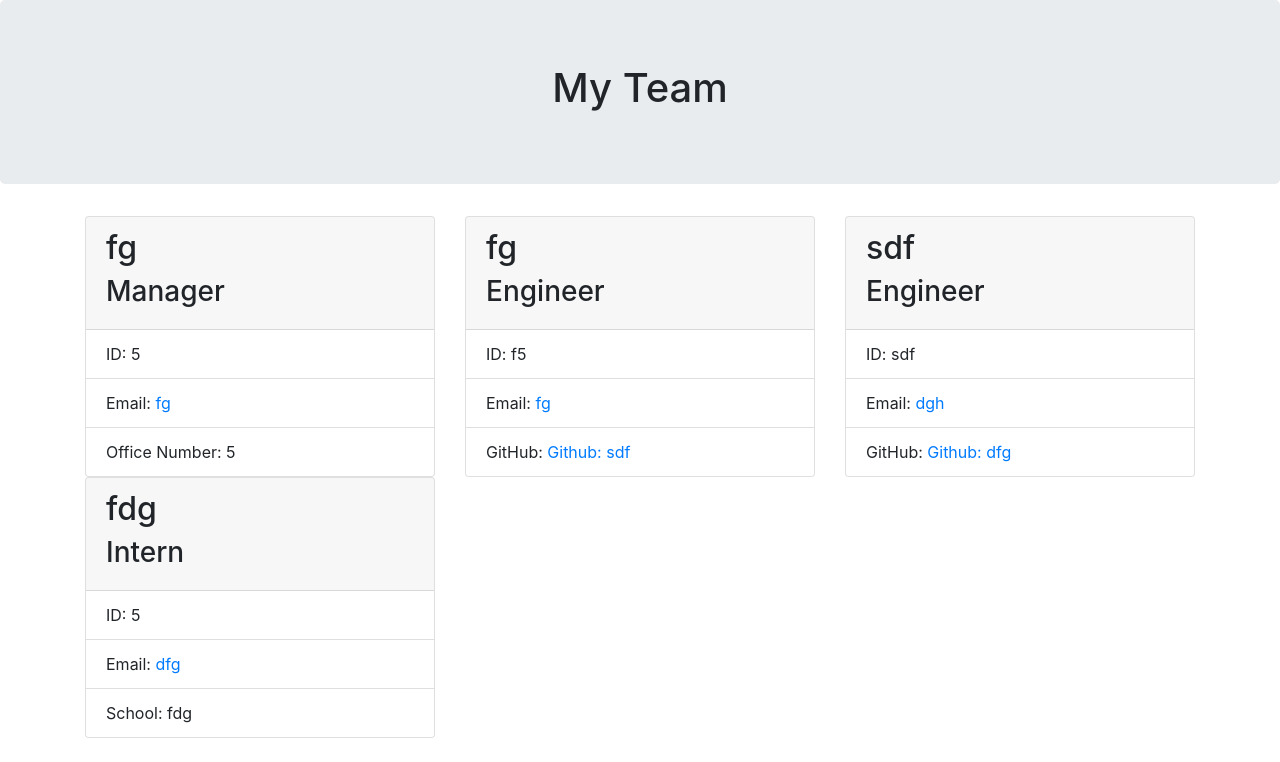
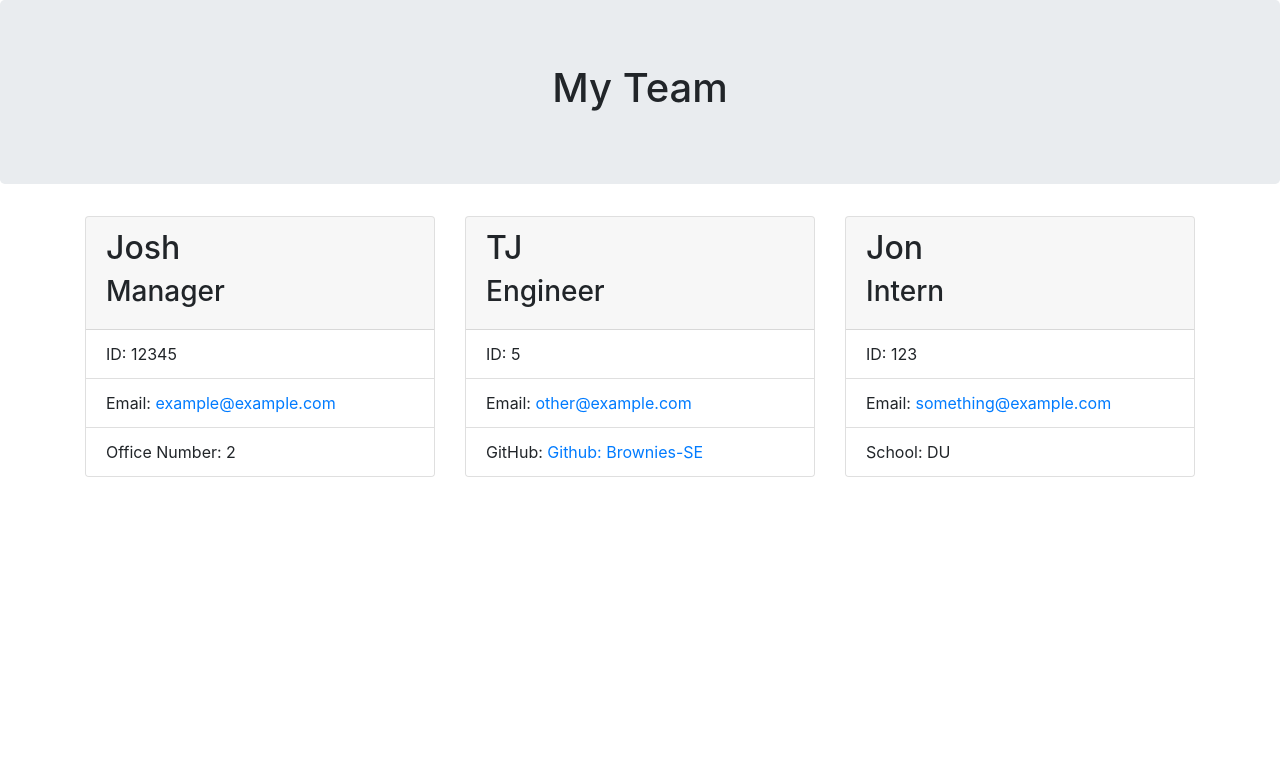
Before and after one commit to Brownies-SE/Team-Profile-Generator, a website: page index.html in a window 1280 px wide. Drawn offline with nearby package versions, Linux system fonts and the light colour scheme.

Commit message:
Created the new index file from the users input

```diff
--- a/index.html
+++ b/index.html
@@ -22,13 +22,13 @@
   <div class="col-md-6 col-lg-4">
   <div class="card">
     <div class="card-header">
-      <h2>fg</h2>
+      <h2>Josh</h2>
       <h3><i class="fas"></i> Manager</h3>
     </div>
     <ul class="list-group list-group-flush">
-      <li class="list-group-item">ID: 5</li>
-      <li class="list-group-item">Email: <a href="mailto:fg">fg</a></li>
-      <li class="list-group-item"> Office Number: 5
+      <li class="list-group-item">ID: 12345</li>
+      <li class="list-group-item">Email: <a href="mailto:example@example.com">example@example.com</a></li>
+      <li class="list-group-item"> Office Number: 2
       </li>
     </ul>
   </div>
@@ -37,13 +37,13 @@
   <div class="col-md-6 col-lg-4">
   <div class="card">
     <div class="card-header">
-      <h2>fg</h2>
+      <h2>TJ</h2>
       <h3><i class="fas"></i> Engineer</h3>
     </div>
     <ul class="list-group list-group-flush">
-      <li class="list-group-item">ID: f5</li>
-      <li class="list-group-item">Email: <a href="mailto:fg">fg</a></li>
-      <li class="list-group-item"> GitHub: <a href= "https://github.com/sdf"> Github: sdf </a>
+      <li class="list-group-item">ID: 5</li>
+      <li class="list-group-item">Email: <a href="mailto:other@example.com">other@example.com</a></li>
+      <li class="list-group-item"> GitHub: <a href= "https://github.com/Brownies-SE"> Github: Brownies-SE </a>
       </li>
     </ul>
   </div>
@@ -52,28 +52,13 @@
   <div class="col-md-6 col-lg-4">
   <div class="card">
     <div class="card-header">
-      <h2>sdf</h2>
-      <h3><i class="fas"></i> Engineer</h3>
-    </div>
-    <ul class="list-group list-group-flush">
-      <li class="list-group-item">ID: sdf</li>
-      <li class="list-group-item">Email: <a href="mailto:dgh">dgh</a></li>
-      <li class="list-group-item"> GitHub: <a href= "https://github.com/dfg"> Github: dfg </a>
-      </li>
-    </ul>
-  </div>
-</div>
-
-  <div class="col-md-6 col-lg-4">
-  <div class="card">
-    <div class="card-header">
-      <h2>fdg</h2>
+      <h2>Jon</h2>
       <h3><i class="fas"></i> Intern</h3>
     </div>
     <ul class="list-group list-group-flush">
-      <li class="list-group-item">ID: 5</li>
-      <li class="list-group-item">Email: <a href="mailto:dfg">dfg</a></li>
-      <li class="list-group-item"> School: fdg
+      <li class="list-group-item">ID: 123</li>
+      <li class="list-group-item">Email: <a href="mailto:something@example.com">something@example.com</a></li>
+      <li class="list-group-item"> School: DU
       </li>
     </ul>
   </div>
```
